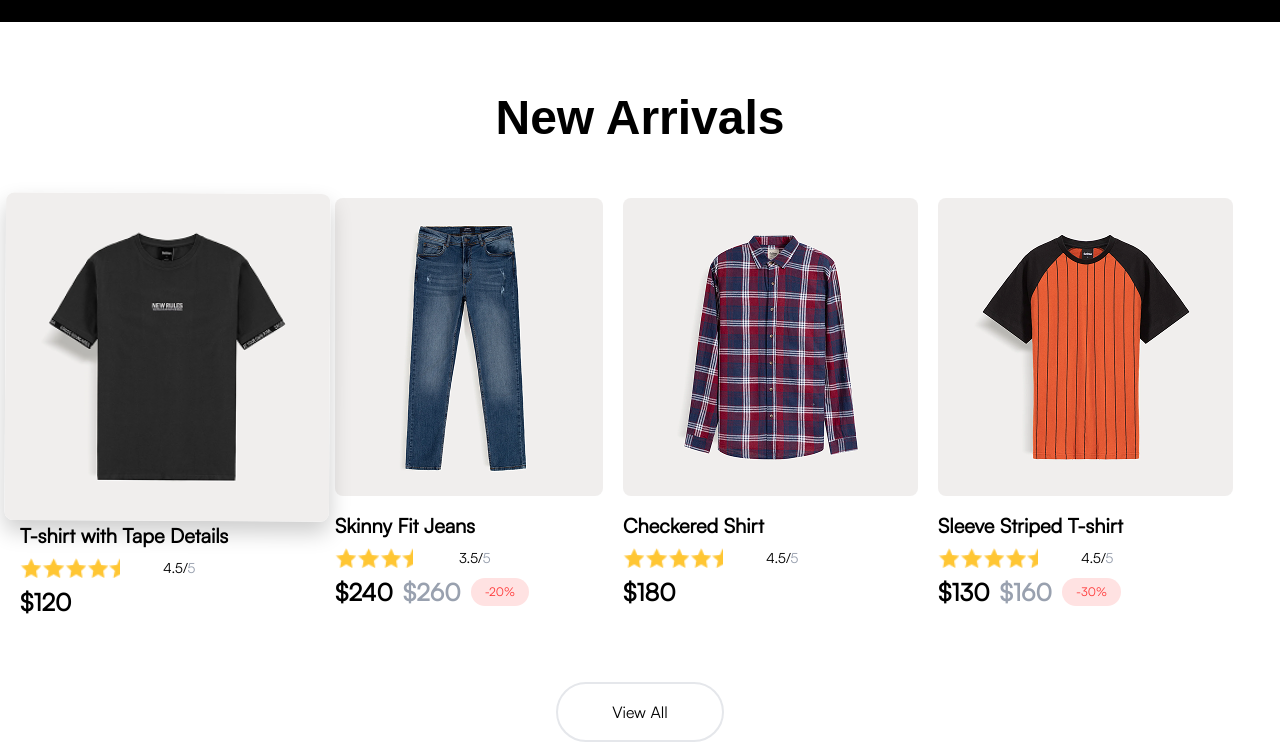
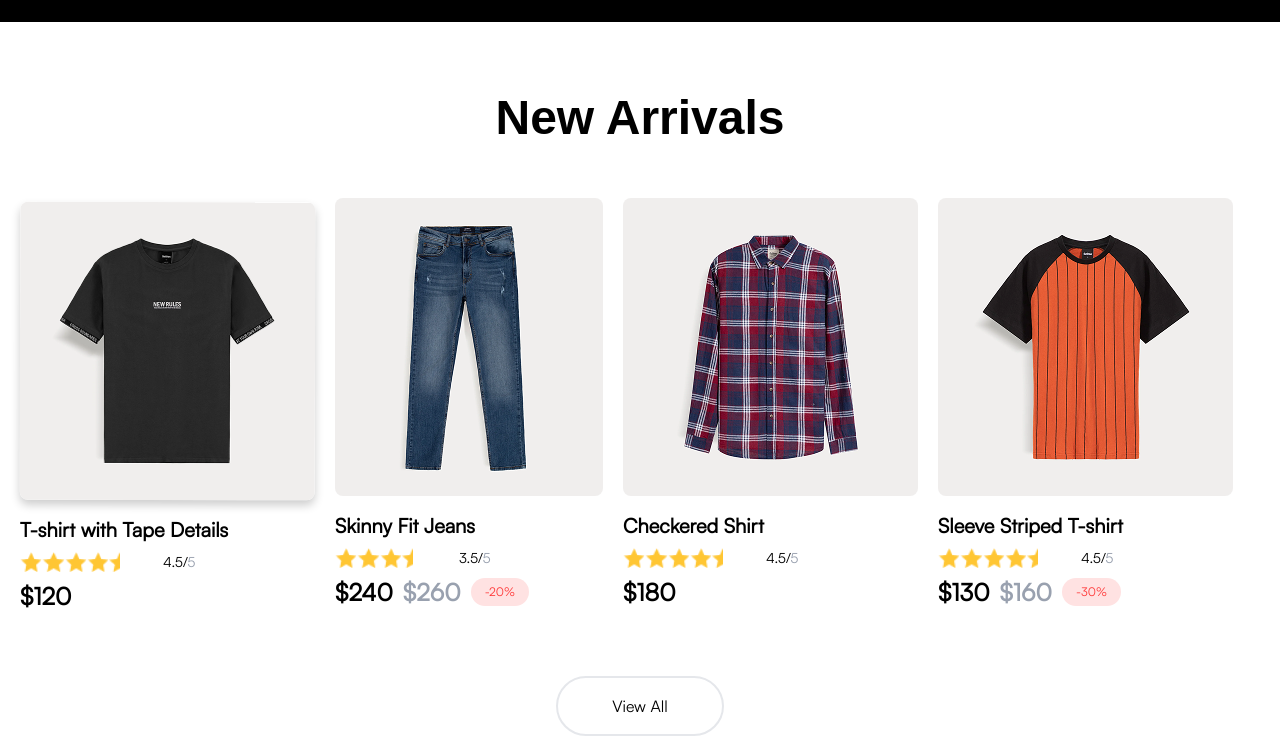
Before and after one commit to moudud-hoq/project-01, a website: page index.html in a window 1280 px wide. In both pictures the pointer is over the picture 167 px from the left and 1209 px from the top of the page. Shown: the part 862-1609 px from the top of the page. Drawn offline with nearby package versions, Linux system fonts and the light colour scheme; a web font is replaced by a local one.

Commit message:
Product Hover Change

```diff
--- a/src/css/custom.css
+++ b/src/css/custom.css
@@ -27,9 +27,9 @@ body {
 
 .product-img-effect:hover {
     transition: transform 0.3s ease, box-shadow 0.3s ease, margin-top 0.3s ease;
-    transform: scale(1.10) rotate(.3deg);
-    box-shadow: 0 10px 20px rgba(0, 0, 0, 0.2);
-    margin-top: 10px;
+    transform: scale(1) rotate(.1deg);
+    box-shadow: 0 5px 10px rgba(0, 0, 0, 0.2);
+    margin-top: 4px;
 }
 
 
--- a/src/css/input.css
+++ b/src/css/input.css
@@ -44,7 +44,7 @@
 
     /* Button */
     .viewall {
-        @apply text-[16px] font-normal py-4 px-[54px] rounded-full border-2 border-gray-200 hover:bg-amber-100 hover:shadow-lg transition duration-300 ease-in-out transform;
+        @apply text-[16px] font-normal py-4 px-[54px] rounded-full border-2 border-gray-200 hover: bg-amber-100 hover:shadow-lg transition duration-300 ease-in-out transform;
     }
 
 
@@ -53,14 +53,16 @@
         @apply bg-white rounded-[20px] overflow-hidden;
     }
 
+    /* Footer */
     .common-design-of-footer-menu {
         @apply text-[16px] font-normal text-gray-600;
     }
+
     .common-design-of-footer-menu:hover {
         @apply text-red-600;
     }
 
-    .bankLogo:hover{
+    .bankLogo:hover {
         @apply scale-120 transition duration-500 ease-in-out transform;
     }
 
```
Also changed, not shown: src/css/output.css.
